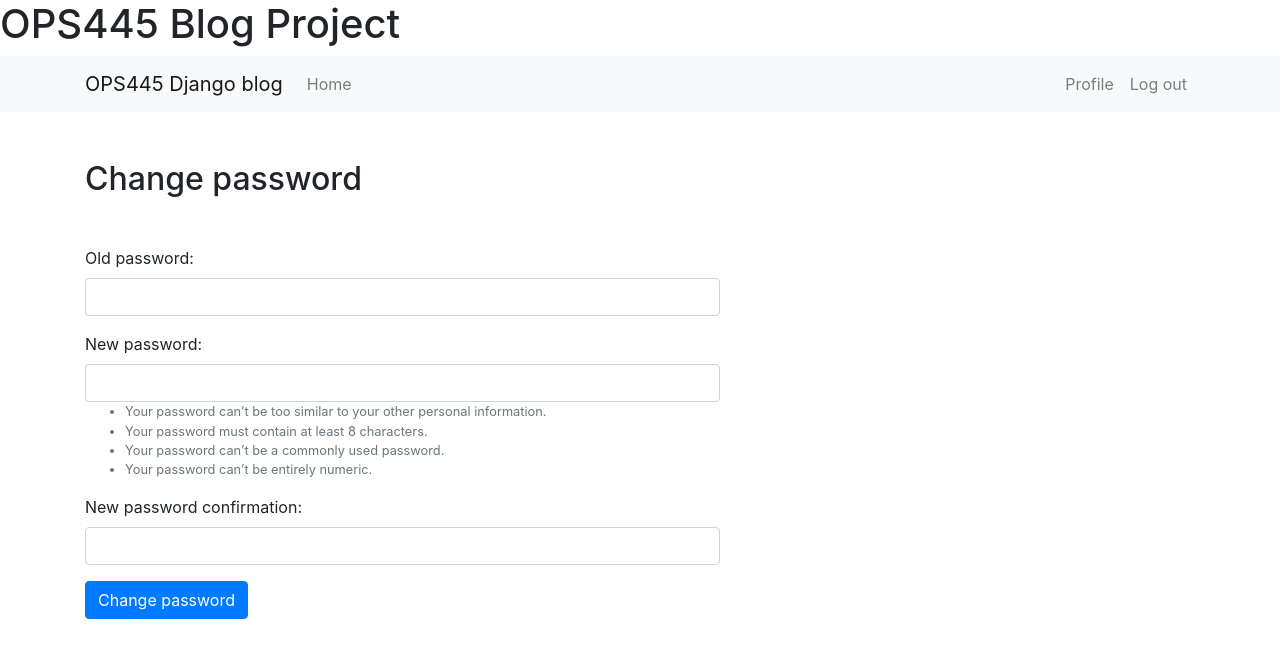
After one commit to agong324/OPS445-Project, a Django app: page /users/password_change/ in a window 1280 px wide. The commit adds this page. Shown: the top 658 px of the page. Run offline with Django 5.2, Linux system fonts and the light colour scheme; the visitor is signed in with stand-in values (Sample User, id 1); some libraries are stand-ins or nearby versions.

Commit message:
password change optimized

```diff
--- /dev/null
+++ b/templates/users/password_change.html
@@ -0,0 +1,42 @@
+<!-- templates/users/password-change.html -->
+{% extends 'base.html' %}
+
+{% block head_title %}Change password{% endblock head_title %}
+
+{% block content %}
+<div class="container">
+  <div class="row">
+    <div class="col-7">
+      <h2 class=" my-5">Change password</h2>
+      <form method="post">
+        {% csrf_token %}
+        <div class="form-group">
+          {{ form.old_password.label_tag }}
+          <input type="password" class="form-control {% if form.old_password.errors %}is-invalid{% endif %}"
+            id="id_old_password" name="old_password" value='{{ form.old_password.value|default:"" }}'>
+          {% if form.old_password.errors %}
+          <div class="invalid-feedback">{{ form.old_password.errors }}</div>
+          {% endif %}
+        </div>
+        <div class="form-group">
+          {{ form.new_password1.label_tag }}
+          <input type="password" class="form-control {% if form.new_password1.errors %}is-invalid{% endif %}"
+            id="id_new_password1" name="new_password1" value='{{ form.new_password1.value|default:"" }}'>
+          {% if form.new_password1.errors %}
+          <div class="invalid-feedback">{{ form.new_password1.errors }}</div>
+          {% endif %}
+          <small class="text-muted">{{ form.new_password1.help_text }}</small>
+        </div>
+        <div class="form-group">
+          {{ form.new_password2.label_tag }}
+          <input type="password" class="form-control {% if form.new_password2.errors %}is-invalid{% endif %}"
+            id="id_new_password2" name="new_password2" value='{{ form.new_password2.value|default:"" }}'>
+          {% if form.new_password2.errors %}
+          <div class="invalid-feedback">{{ form.new_password2.errors }}</div>
+          {% endif %}
+        </div>
+        <button type="submit" class="btn btn-primary">Change password</button>
+    </div>
+  </div>
+</div>
+{% endblock content %}
--- a/templates/users/profile.html
+++ b/templates/users/profile.html
@@ -13,12 +13,14 @@
         {% else %}
         <img class="card-img-top col-sm-3 col-4 my-3" src="{% static 'img/avatar.svg' %}" alt="{{ user.username }}">
         {% endif %}
-	<p><a href="{% url 'users:edit_profile' %}">Edit Profile</a></p>
         <div class="card-body col-9">
           <h2 class="card-title my-3">{{ user.username }}</h2>
           <p>Last login on: {{ user.last_login }}</p>
           <p class="card-text">{{ user.profile.about_me }}</p>
         </div>
+	<p><a href="{% url 'users:edit_profile' %}">Edit Profile</a></p>
+	<div class="card-body col-9"></div>
+	<p><a href="{% url 'users:password_change' %}">Change Password</a></p>
       </div>
     </div>
   </div>
--- a/users/urls.py
+++ b/users/urls.py
@@ -1,10 +1,12 @@
-from django.urls import path
+from django.urls import path, reverse_lazy
 from .views import signup, log_in, log_out, profile, edit_profile
 from django.contrib.auth.views import (
     PasswordResetView,
     PasswordResetDoneView,
     PasswordResetConfirmView,
-    PasswordResetCompleteView
+    PasswordResetCompleteView,
+    PasswordChangeView,
+    PasswordChangeDoneView,
 )
 
 
@@ -34,4 +36,11 @@ urlpatterns = [
         	template_name='users/password_reset_complete.html'),
         	name='password_reset_complete'
     	),
+    	path('password_change/', PasswordChangeView.as_view(
+        	template_name='users/password_change.html',
+        	success_url=reverse_lazy('users:password_change_done')),
+        	name='password_change'),
+    	path('password_change/done/', PasswordChangeDoneView.as_view(
+        	template_name='users/password_change_done.html'),
+        	name='password_change_done'),
 ]
```
Also changed, not shown: templates/users/password_change_done.html (added, +17 -0 lines).
